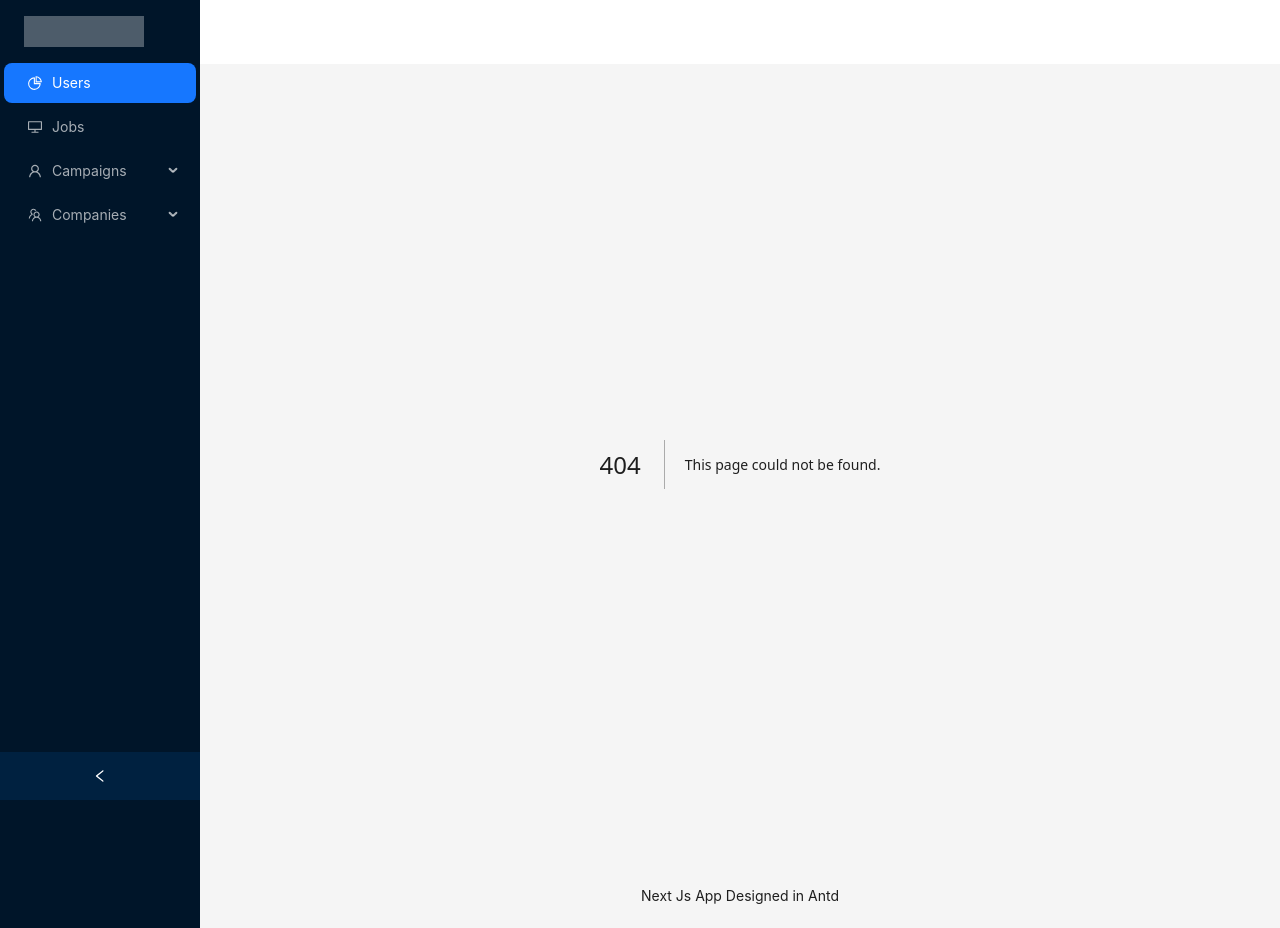
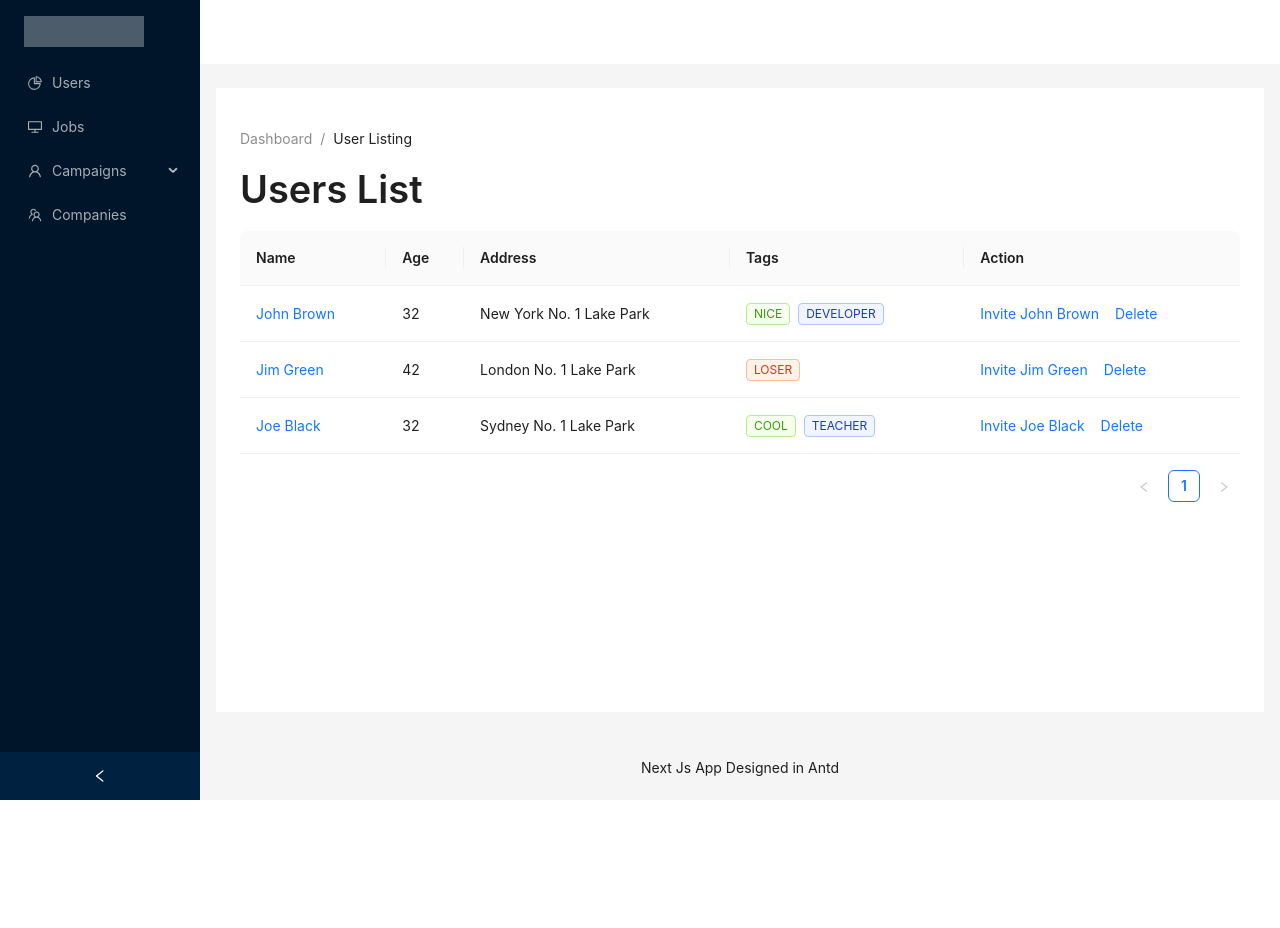
Before and after one commit to RajanKumarGoyal/next-app-sample, a Next.js app: page /users in a window 1280 px wide. Before the commit this address had no page. After the commit the page ends 800 px from the top, so only its background shows below. Built offline with nearby package versions, Linux system fonts and the light colour scheme.

Commit message:
Implemented routing and listing page

```diff
--- a/src/layouts/admin/index.jsx
+++ b/src/layouts/admin/index.jsx
@@ -1,5 +1,6 @@
 
 import { useState } from 'react';
+import { useRouter } from "next/router";
 import { Layout, Menu, theme } from 'antd';
 import { PieChartOutlined, UserOutlined, DesktopOutlined, TeamOutlined } from '@ant-design/icons';
 
@@ -7,6 +8,7 @@ import 'antd/dist/reset.css';
 
 export default function Home({ children }) {
 
+    const router = useRouter();
     const { Header, Content, Footer, Sider } = Layout;
 
     const [collapsed, setCollapsed] = useState(false);
@@ -22,15 +24,20 @@ export default function Home({ children }) {
     };
 
     const items = [
-        getItem('Users', '1', <PieChartOutlined />),
-        getItem('Jobs', '2', <DesktopOutlined />),
-        getItem('Campaigns', 'sub1', <UserOutlined />, [
-            getItem('Emails', '3'),
-            getItem('Email Status', '4'),
-            getItem('Logs', '5'),
+        getItem('Users', 'users', <PieChartOutlined />),
+        getItem('Jobs', 'jobs', <DesktopOutlined />),
+        getItem('Campaigns', 'campaigns', <UserOutlined />, [
+            getItem('Emails', 'campaign/emails'),
+            getItem('Email Status', 'campaign/status'),
+            getItem('Logs', 'campaign/logs'),
         ]),
-        getItem('Companies', 'sub2', <TeamOutlined />, [getItem('Contact', '6'), getItem('Group', '8')]),
+        getItem('Companies', 'companies', <TeamOutlined />),
     ];
+
+    const manuHandler = ({ key }) => {
+
+        (key === 'users') ? router.push(key) : console.log('Routes are not initialized yet');
+    };
 
     return (
         <Layout style={{ minHeight: '100vh' }}>
@@ -39,11 +46,16 @@ export default function Home({ children }) {
                     float: 'left', width: '120px', height: '31px',
                     margin: '16px 24px 16px 24px', background: 'rgba(255, 255, 255, 0.3)'
                 }} />
-                <Menu theme="dark" defaultSelectedKeys={['1']} mode="inline" items={items} />
+                <Menu theme="dark" defaultSelectedKeys={['1']} mode="inline" items={items} onClick={manuHandler} />
             </Sider>
             <Layout>
                 <Header style={{ padding: 0, background: colorBgContainer }} />
-                <Content style={{ margin: '0 16px' }}>
+                <Content style={{
+                    margin: '24px 16px',
+                    padding: 24,
+                    minHeight: 280,
+                    background: colorBgContainer,
+                }}>
                     {children}
                 </Content>
                 <Footer style={{ textAlign: 'center' }}>
--- /dev/null
+++ b/src/pages/users/index.jsx
@@ -0,0 +1,106 @@
+import Head from 'next/head';
+import { Space, Table, Tag, Breadcrumb, Typography } from 'antd';
+
+const index = () => {
+
+    const { Title } = Typography;
+
+    const columns = [
+        {
+            title: 'Name',
+            dataIndex: 'name',
+            key: 'name',
+            render: (text) => <a>{text}</a>,
+        },
+        {
+            title: 'Age',
+            dataIndex: 'age',
+            key: 'age',
+        },
+        {
+            title: 'Address',
+            dataIndex: 'address',
+            key: 'address',
+        },
+        {
+            title: 'Tags',
+            key: 'tags',
+            dataIndex: 'tags',
+            render: (_, { tags }) => (
+                <>
+                    {tags.map((tag) => {
+                        let color = tag.length > 5 ? 'geekblue' : 'green';
+                        if (tag === 'loser') {
+                            color = 'volcano';
+                        }
+                        return (
+                            <Tag color={color} key={tag}>
+                                {tag.toUpperCase()}
+                            </Tag>
+                        );
+                    })}
+                </>
+            ),
+        },
+        {
+            title: 'Action',
+            key: 'action',
+            render: (_, record) => (
+                <Space size="middle">
+                    <a>Invite {record.name}</a>
+                    <a>Delete</a>
+                </Space>
+            ),
+        },
+    ];
+
+    const data = [
+        {
+            key: '1',
+            name: 'John Brown',
+            age: 32,
+            address: 'New York No. 1 Lake Park',
+            tags: ['nice', 'developer'],
+        },
+        {
+            key: '2',
+            name: 'Jim Green',
+            age: 42,
+            address: 'London No. 1 Lake Park',
+            tags: ['loser'],
+        },
+        {
+            key: '3',
+            name: 'Joe Black',
+            age: 32,
+            address: 'Sydney No. 1 Lake Park',
+            tags: ['cool', 'teacher'],
+        },
+    ];
+
+    return (
+        <>
+            <Head>
+                <title>User Listing</title>
+            </Head>
+            <Breadcrumb
+                style={{ margin: '16px 0' }}
+                items={[
+                    {
+                        title: 'Dashboard',
+                    },
+                    {
+                        title: 'User Listing',
+                    },
+                ]}
+            />
+            <div className="site-layout-background">
+                <Title>Users List</Title>
+                <Table columns={columns} dataSource={data} />
+            </div>
+
+        </>
+    );
+};
+
+export default index;
```
